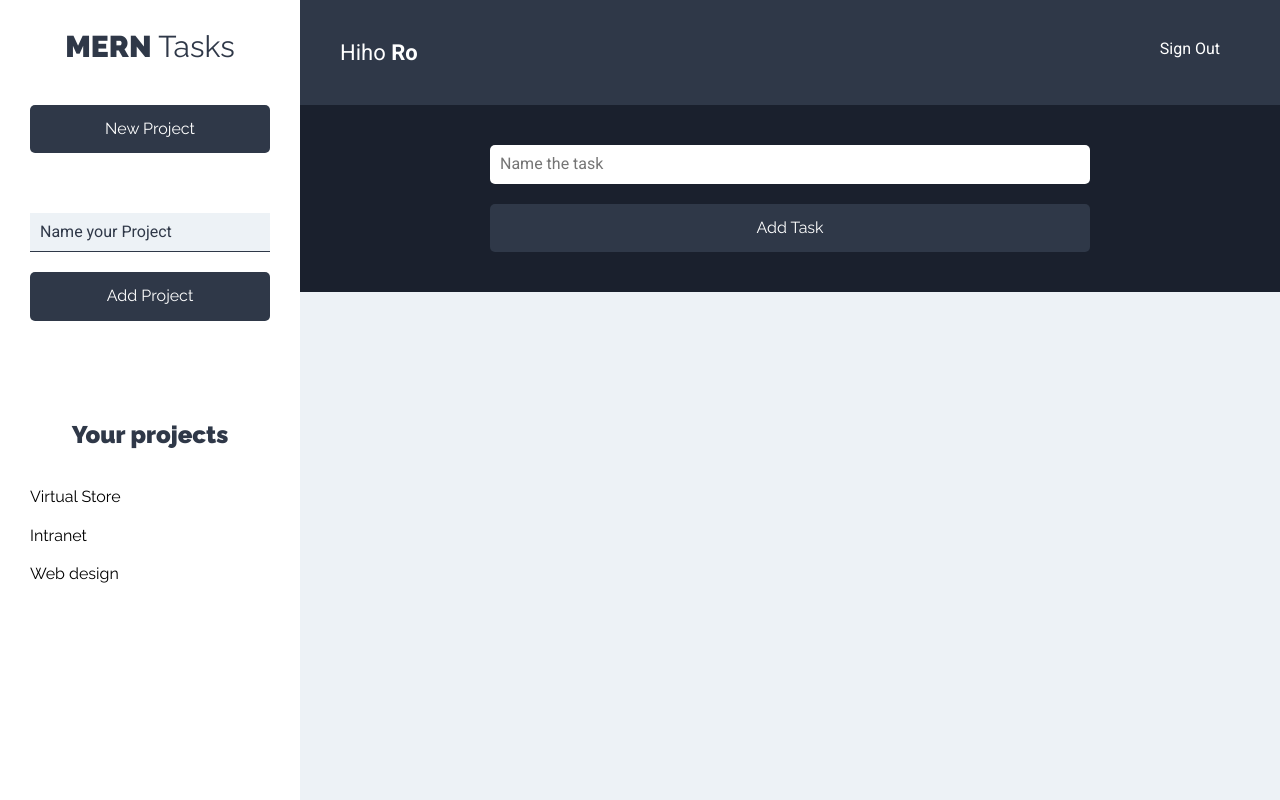
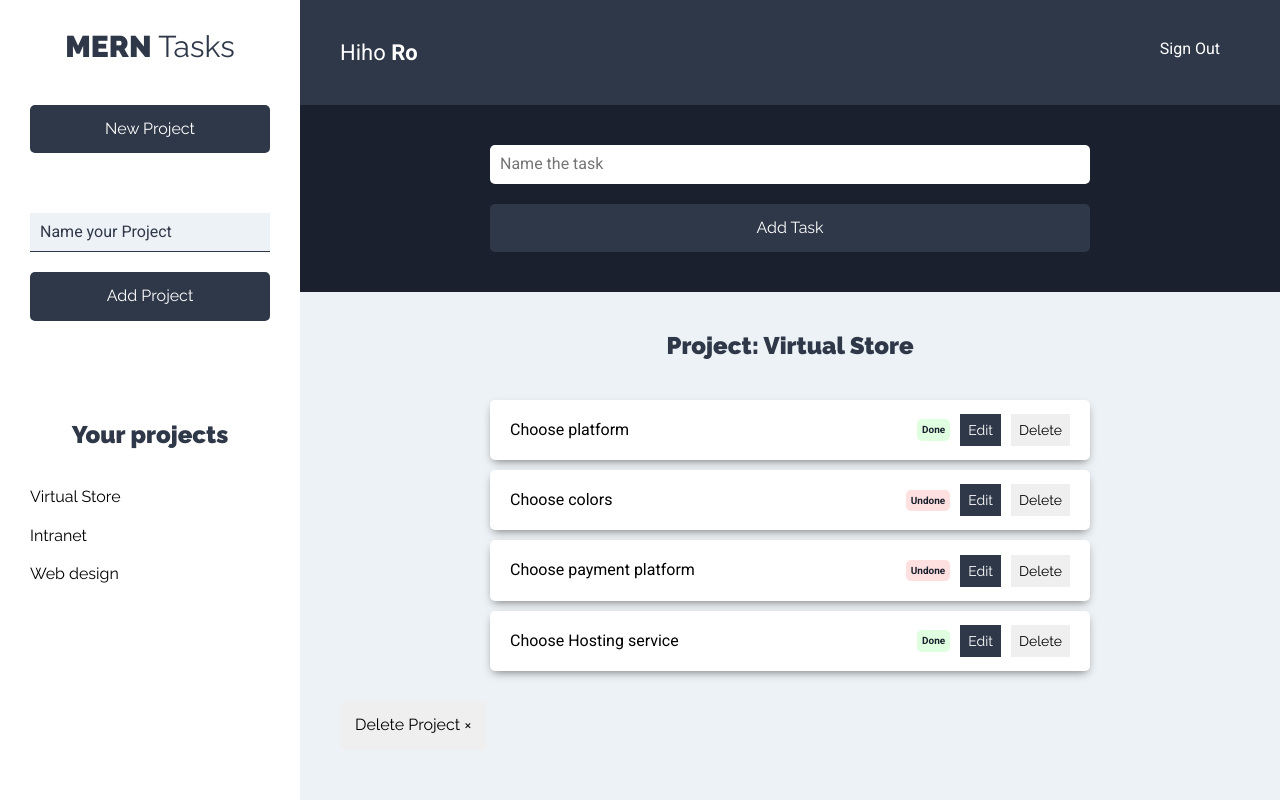
Before and after one commit to ro1814/task-project-manager-MERN, a React (Create React App) app in the folder client/: page /projects in a window 1280 px wide. Built offline with nearby package versions, Linux system fonts and the light colour scheme.

Commit message:
Frontend design trasnlated to code

```diff
--- a/client/src/components/projects/Projects.js
+++ b/client/src/components/projects/Projects.js
@@ -2,6 +2,7 @@ import React from 'react'
 import Sidebar from '../layout/Sidebar';
 import Bar from '../layout/Bar';
 import FormTask from '../tasks/FormTask'
+import TasksList from '../tasks/TasksList'
 
 const Projects = () => {
     return (
@@ -15,7 +16,7 @@ const Projects = () => {
                 <main>
                     <FormTask/>
                     <div className="contenedor-tareas">
-
+                        <TasksList/>
                     </div>
                 </main>
             </div>
--- a/client/src/components/tasks/Task.js
+++ b/client/src/components/tasks/Task.js
@@ -0,0 +1,41 @@
+import React from 'react'
+
+const Task = ({task}) => {
+    return (
+        <li className="tarea sombra">
+            <p>{task.name}</p>
+            <div className="estado">
+                {task.state
+                ?
+                (
+                    <button type='button'
+                    className='completo'>
+                        Done
+                    </button>
+                )
+                :
+                (
+                    <button type='button'
+                    className='incompleto'>
+                        Undone
+                    </button>
+                )
+                }
+            </div>
+            <div className="acciones">
+                <button
+                type='button'
+                className='btn btn-primario'>
+                    Edit
+                </button>
+                <button
+                type='button'
+                className='btn btn-secondario'>
+                    Delete
+                </button>
+            </div>
+        </li>
+     );
+}
+
+export default Task;
--- a/client/src/components/tasks/TasksList.js
+++ b/client/src/components/tasks/TasksList.js
@@ -1 +1,37 @@
-import React from 'react'
+import React, { Fragment } from 'react'
+import Task from './Task'
+
+const TasksList = () => {
+
+    const tasksProject = [
+        {name: 'Choose platform', state: true},
+        {name: 'Choose colors', state: false},
+        {name: 'Choose payment platform', state: false},
+        {name: 'Choose Hosting service', state: true},
+    ];
+
+
+    return (
+        <Fragment>
+        <h2>Project: Virtual Store </h2>
+
+        <ul className="listado-tareas">
+            {tasksProject.length === 0
+            ? (<li className='task'><p>No tasks so far.</p></li>)
+            : tasksProject.map(task =>(
+                <Task
+                task = {task}
+                />
+            ))
+        }
+        </ul>
+
+        <button type='button'
+        className='btn btn-eliminar'>
+            Delete Project &times;
+        </button>
+        </Fragment>
+     );
+}
+
+export default TasksList;
```
